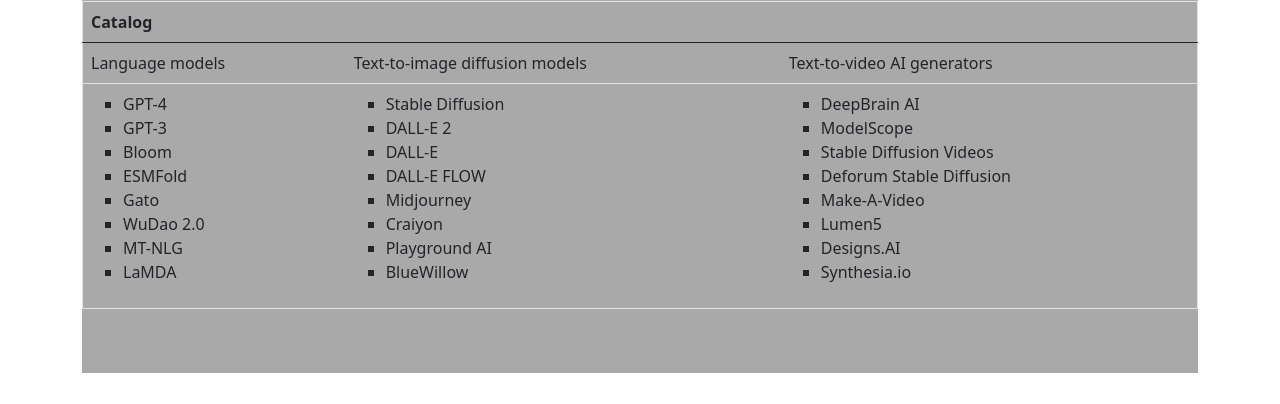
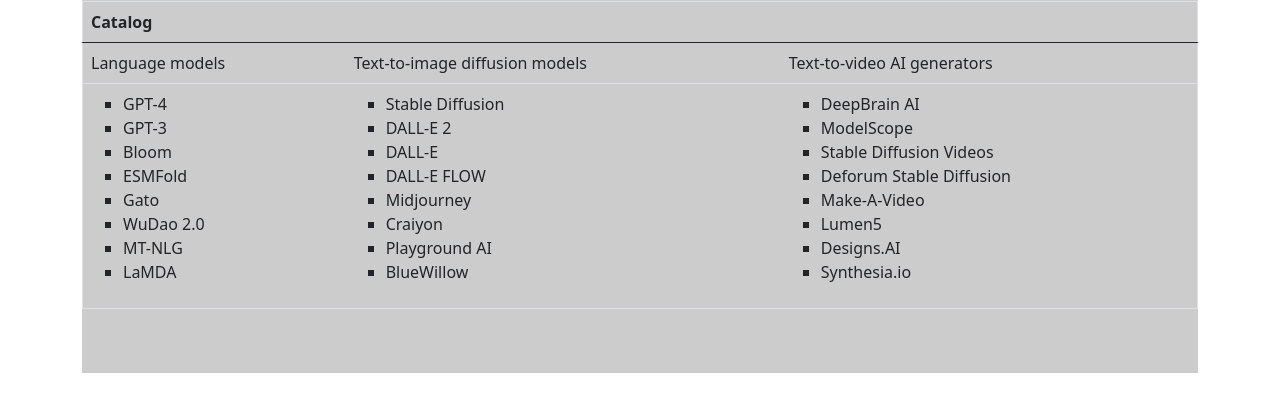
Before and after one commit to rate0/Tayir_Amankeldi_CS2202, a plain HTML site: page index.html in a window 1280 px wide. Shown: the part 276-680 px from the top of the page. Drawn offline with nearby package versions, Linux system fonts and the light colour scheme.

Commit message:
Color palette corretions

```diff
--- a/style.css
+++ b/style.css
@@ -56,7 +56,7 @@ body {
 
   section {
 	margin-bottom: 40px;
-    background-color: #a9a9a9;
+    background-color: #cccccc;
   }
 
   section h2 {
```
